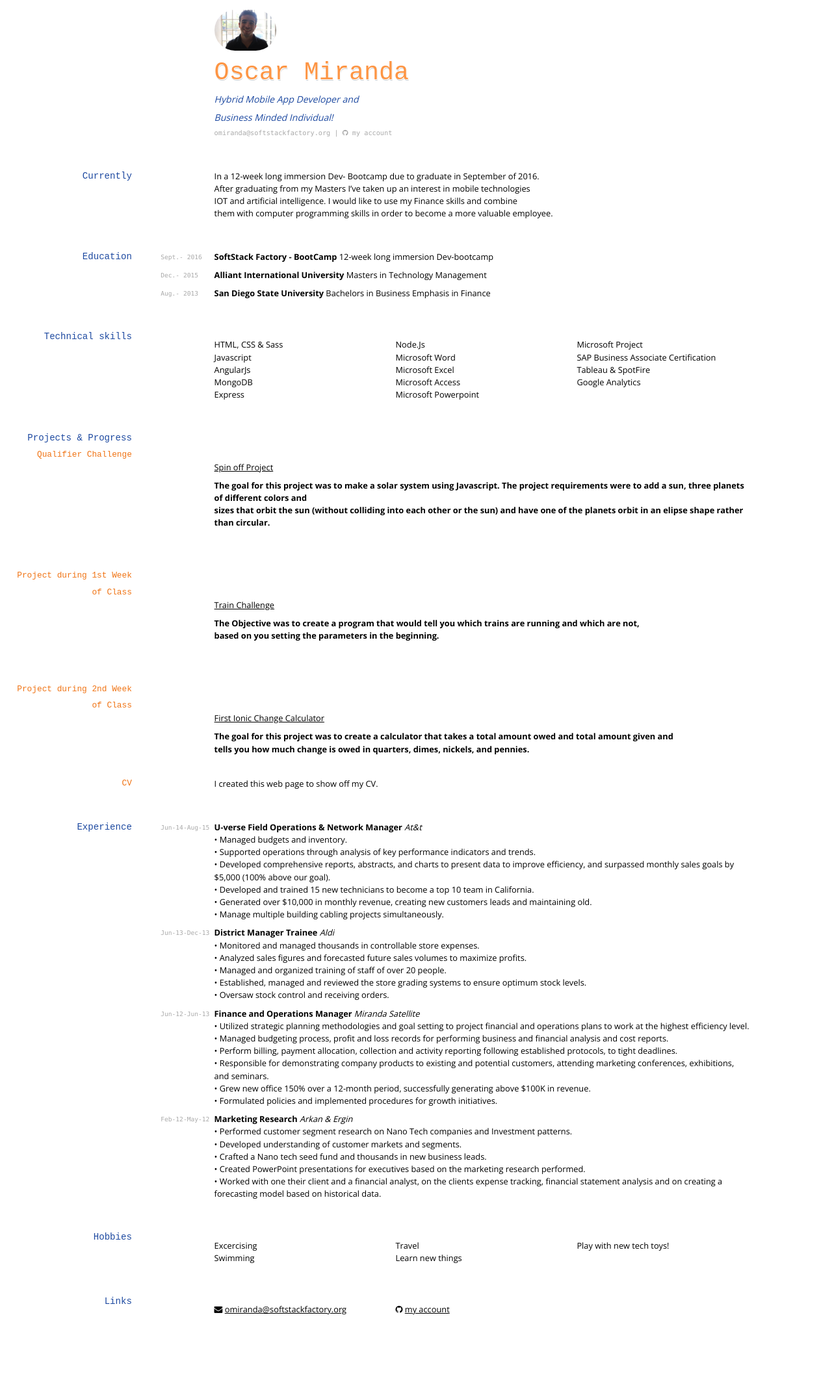
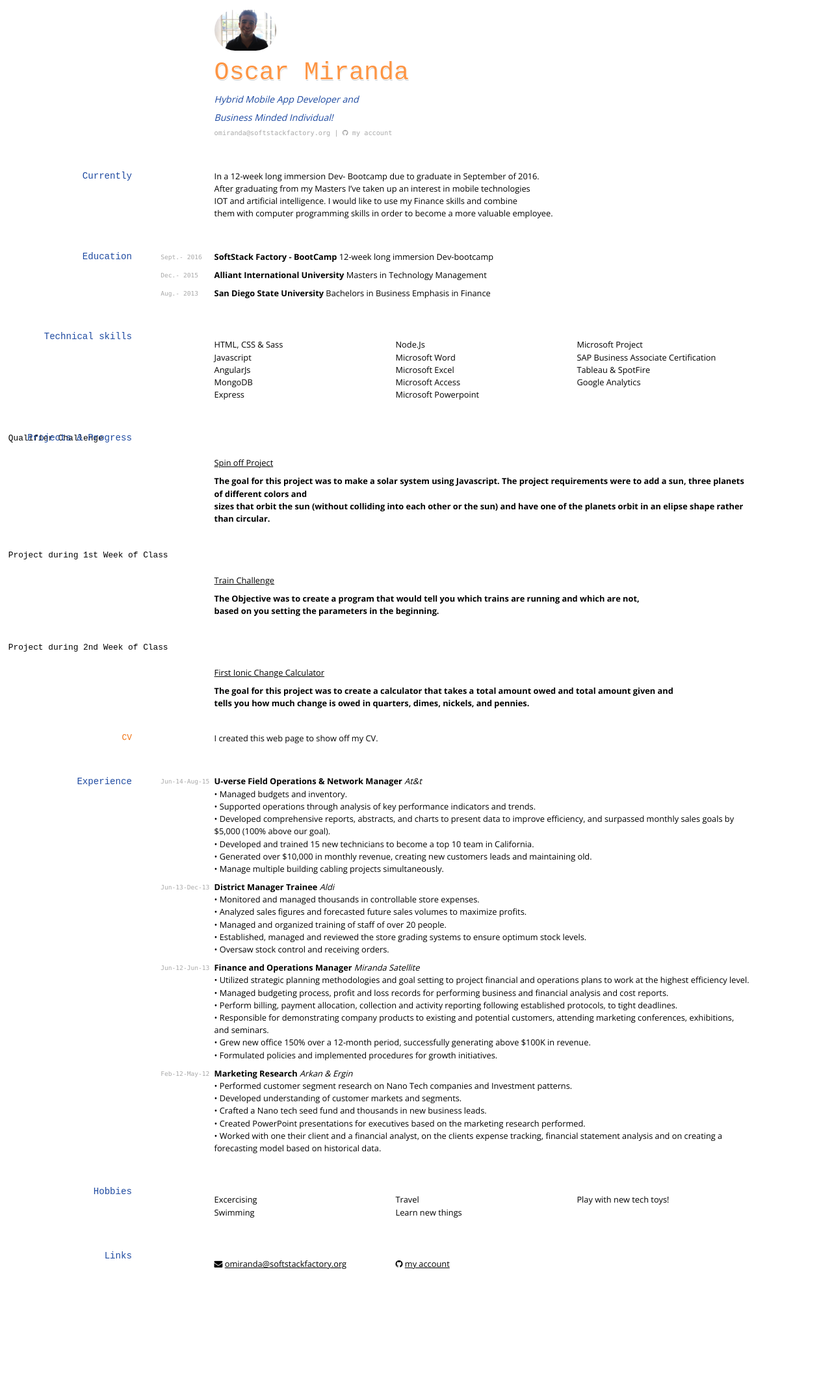
Before and after one commit to omirandassf/omirandassf.github.io, a Jekyll site: the page built from index.md, in a window 1280 px wide. Shown: the whole page at 65% size. Built offline with Jekyll 4.4.1, drawn with Linux system fonts in a browser that asks for light colours; nearby versions of some CDN libraries; after the commit the page ends 2070 px from its top, so only the background shows below that.

```diff
--- a/index.md
+++ b/index.md
@@ -56,15 +56,15 @@ __San Diego State University__ Bachelors in Business Emphasis in Finance
 * Google Analytics
 
 ## Projects & Progress
-<h3>Qualifier Challenge</h3><br>
+<h4>Qualifier Challenge</h4><br>
 <a href="https://www.khanacademy.org/computer-programming/spin-off-of-orbiting-challenge-30-oscar/5506801775" target="_blank"> Spin off Project</a>
 <p><strong>The goal for this project was to make a solar system using Javascript. The project requirements were to add a sun, three planets of different colors and <br>
 sizes that orbit the sun (without colliding into each other or the sun) and have one of the planets orbit in an elipse shape rather than circular.</strong></p><br>
-<h3>Project during 1st Week of Class</h3><br>
+<h4>Project during 1st Week of Class</h4><br>
 <a href="http://codepen.io/ozkar521/pen/QEEdyL" target="_blank">Train Challenge</a>
 <p><strong>The Objective was to create a program that would tell you which trains are running and which are not, <br>
 based on you setting the parameters in the beginning.</strong></p><br>
-<h3>Project during 2nd Week of Class</h3><br>
+<h4>Project during 2nd Week of Class</h4><br>
 <a href="http://codepen.io/ozkar521/pen/QEEdyL" target="_blank">First Ionic Change Calculator</a>
 <p><strong>The goal for this project was to create a calculator that takes a total amount owed and total amount given and <br>
 tells you how much change is owed in quarters, dimes, nickels, and pennies.</strong></p>
```
